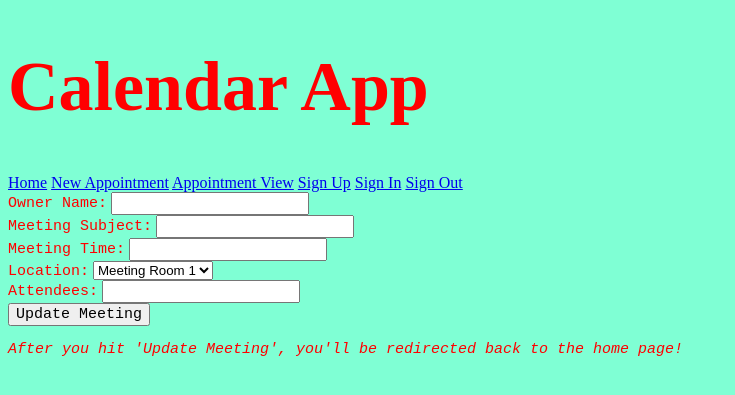
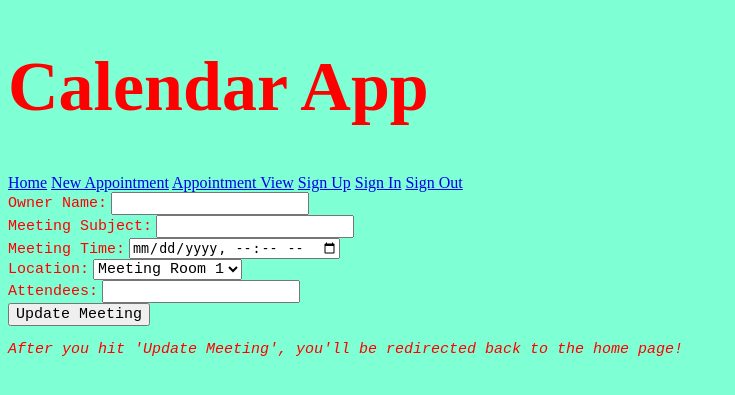
Before and after one commit to Jamespreston1/Project2, a Flask app: page /meetings/new in a window 1280 px wide. Shown: the top 395 px of the page, without its empty margins (0-735 px from the left). Run offline with Flask 3, Linux system fonts and the light colour scheme; some libraries are stand-ins or nearby versions.

Commit message:
updating the meeting time section

```diff
--- a/templates/meeting_form.html
+++ b/templates/meeting_form.html
@@ -10,7 +10,7 @@
     <input type="text" name="meeting_subject" value="{{ meeting.meeting_subject | default('') }}">
     <br>
     <label for="meeting_time">Meeting Time:</label>
-    <input type="text" name="meeting_time" value="{{ meeting.meeting_time | default('') }}">
+    <input type="datetime-local" name="meeting_time" value="{{ meeting.meeting_time | default('') }}">
     <br>
     <label for="location">Location:</label>
     <select name="location">
@@ -33,8 +33,8 @@
 
     input[type="text"],
     label,
-    input[type="submit"]
-    {
+    input[type="submit"],
+    select {
       font-size: 15px;
       font-family: 'Courier New';
     }
```
